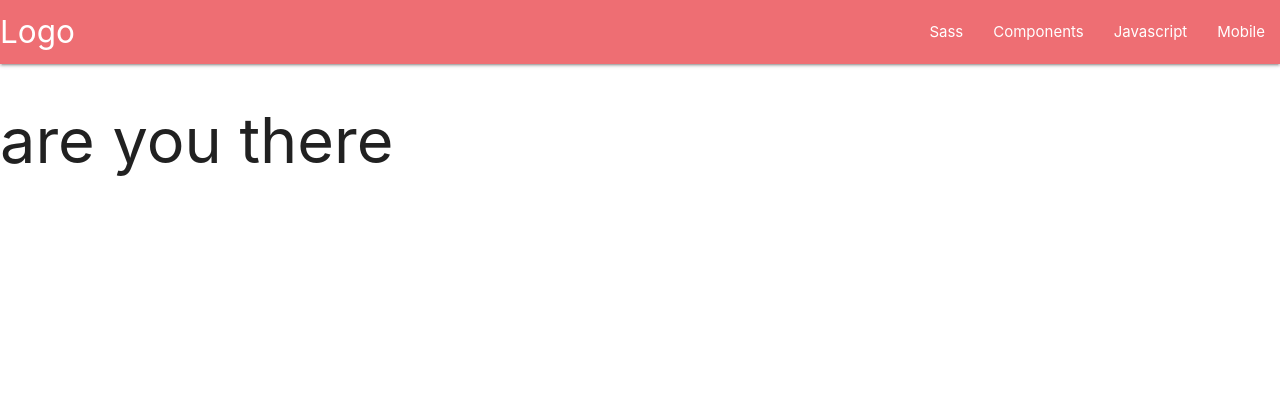
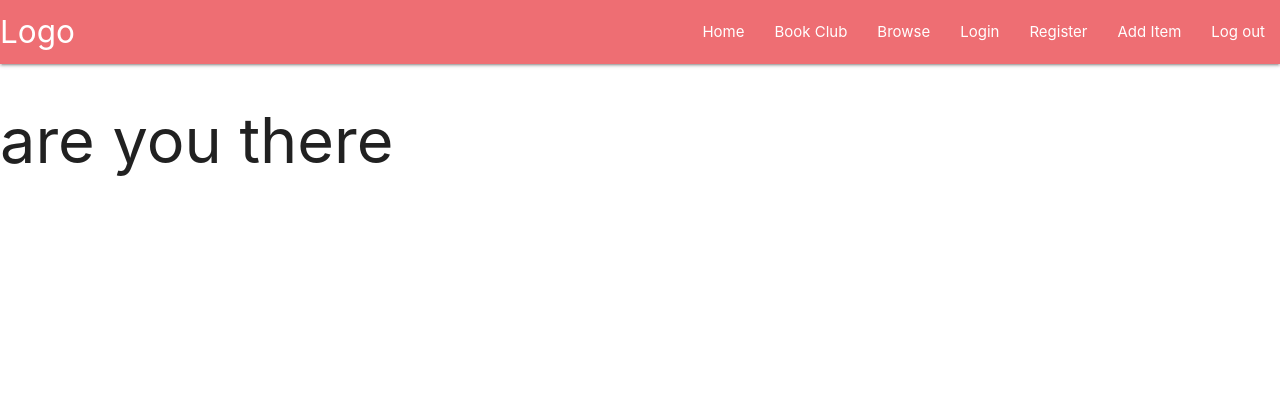
Before and after one commit to Pysched/MS3-DM, a Flask app: page / in a window 1280 px wide. Shown: the top 420 px of the page. Run offline with Flask 2, Linux system fonts and the light colour scheme; some libraries are stand-ins or nearby versions.

Commit message:
updated the nav structure of nav.html

```diff
--- a/templates/sections/nav.html
+++ b/templates/sections/nav.html
@@ -2,21 +2,42 @@
 <!-- Navbar -->
   <nav>
     <div class="nav-wrapper">
-      <a href="#!" class="brand-logo">Logo</a>
-      <a href="#" data-target="mobile-demo" class="sidenav-trigger"><i class="material-icons">menu</i></a>
+      <a href="{{ url_for('index') }}" class="brand-logo">Logo</a>
+      <a href="#" data-target="mobile-nav" class="sidenav-trigger"><i class="material-icons">menu</i></a>
       <ul class="right hide-on-med-and-down">
-        <li><a href="sass.html">Sass</a></li>
-        <li><a href="badges.html">Components</a></li>
-        <li><a href="collapsible.html">Javascript</a></li>
-        <li><a href="mobile.html">Mobile</a></li>
+        <li><a href="{{ url_for('index') }}">Home</a></li>
+        <li><a href="#">Book Club</a></li>
+        <li><a href="#">Browse</a></li>
+
+        <li><a href="#">Login</a></li>
+        <li><a href="#">Register</a></li>
+
+        <li><a href="#">Add Item</a></li>
+        <li><a href="#">Log out</a></li>
       </ul>
     </div>
   </nav>
 
-  <ul class="sidenav" id="mobile-demo">
-    <li><a href="sass.html">Sass</a></li>
-    <li><a href="badges.html">Components</a></li>
-    <li><a href="collapsible.html">Javascript</a></li>
-    <li><a href="mobile.html">Mobile</a></li>
+  <ul class="sidenav" id="mobile-nav">
+    <li><a href="{{ url_for('index') }}">Home</a></li>
+    <li><a href="#">Book Club</a></li>
+    <li><a href="#">Browse</a></li>
+
+    <li><a href="#">Login</a></li>
+    <li><a href="#">Register</a></li>
+
+    <li><a href="#">Add Item</a></li>
+    <li><a href="#">Logout</a></li>
   </ul>
 <!-- End Navbar -->
+
+<!-- Javascript for Materialize -->
+<script src="https://cdnjs.cloudflare.com/ajax/libs/jquery/3.2.1/jquery.min.js"></script>
+<script src="https://cdnjs.cloudflare.com/ajax/libs/materialize/0.100.2/js/materialize.min.js"></script>
+
+<!-- Jquery for Materialize Navbar-->
+<script>
+  $(document).ready(function(){
+    $('.sidenav').sidenav();
+  });
+  </script>
```
